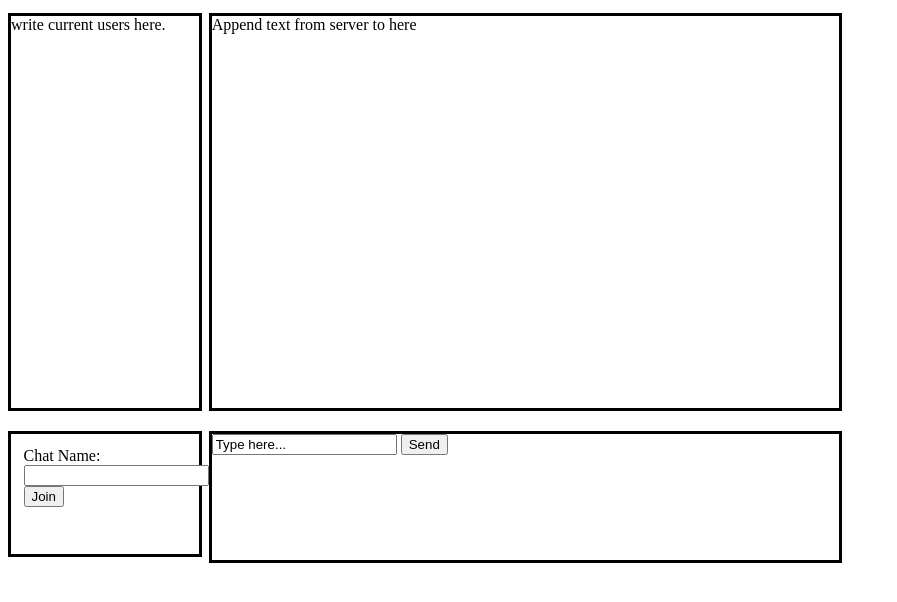
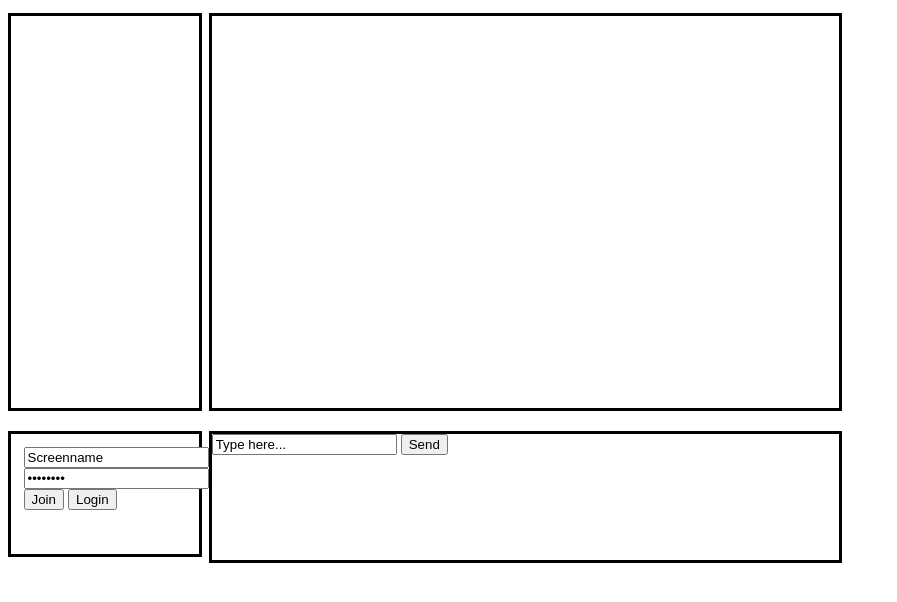
Before and after one commit to XjCrazy09/Chat-anooga, a plain HTML site: page index.html in a window 1280 px wide. Shown: the whole page, without its empty margins (0-897 px from the left). Drawn offline with nearby package versions, Linux system fonts and the light colour scheme; no server answers.

Commit message:
Update index.html
Changed the form box a little to accept passwords now, still need cleaning up.

```diff
--- a/index.html
+++ b/index.html
@@ -3,33 +3,31 @@
 <head>
 	<title>Chat Client</title>
 	<meta charset="utf-8">
-	<link rel="stylesheet" href="css/styles.css">
-	<script type="text/javascript" src="socket.io/socket.io.js"></script>
-	<script type="text/javascript" src="js/client.js"></script>
-	<script type="text/javascript" src="http://ajax.googleapis.com/ajax/libs/jquery/1.9.1/jquery.min.js"></script>
+	<link rel="stylesheet" href="/css/styles.css">
+	<script type="text/javascript" src="/socket.io/socket.io.js"></script>
+	<script type="text/javascript" src="/js/jquery-1.8.1.min.js"></script>
+	<script type="text/javascript" src="/js/client.js"></script>
 
 </head>
 <body>
 	<div id="container">
 
 		<div id="username">
-			<form>
-			Chat Name: <input type="text" name="username"><br>
-			<input type="submit" onclick="checkUser();" value="Join">
-			</form>
+				<input id = "user_name" input type="text" name="username" value ="Screenname">
+				<input id = "password" input type="password" name "password" value="Password">
+				<input id = "sign_up_button" input type="submit" onclick="signup();" value="Join">
+				<input id = "login_button" input type ="submit" onclick="login();" value="Login">
 		</div>
 
 		<div id="chatbox">
-			Append text from server to here
 		</div>
 
 		<div id="currentUsers">
-			write current users here.
 		</div>
 
 		<div id="inputBox">
-			<input type="text" name="textBox" value="Type here...">
-			<input type="submit" onclick="sendMessage();" value="Send">
+			<input id="input_message" type="text" value="Type here...">
+			<input id="submit_button" type="submit" onclick="sendMessage();" value="Send">
 		</div>
 	</div>
 
```
